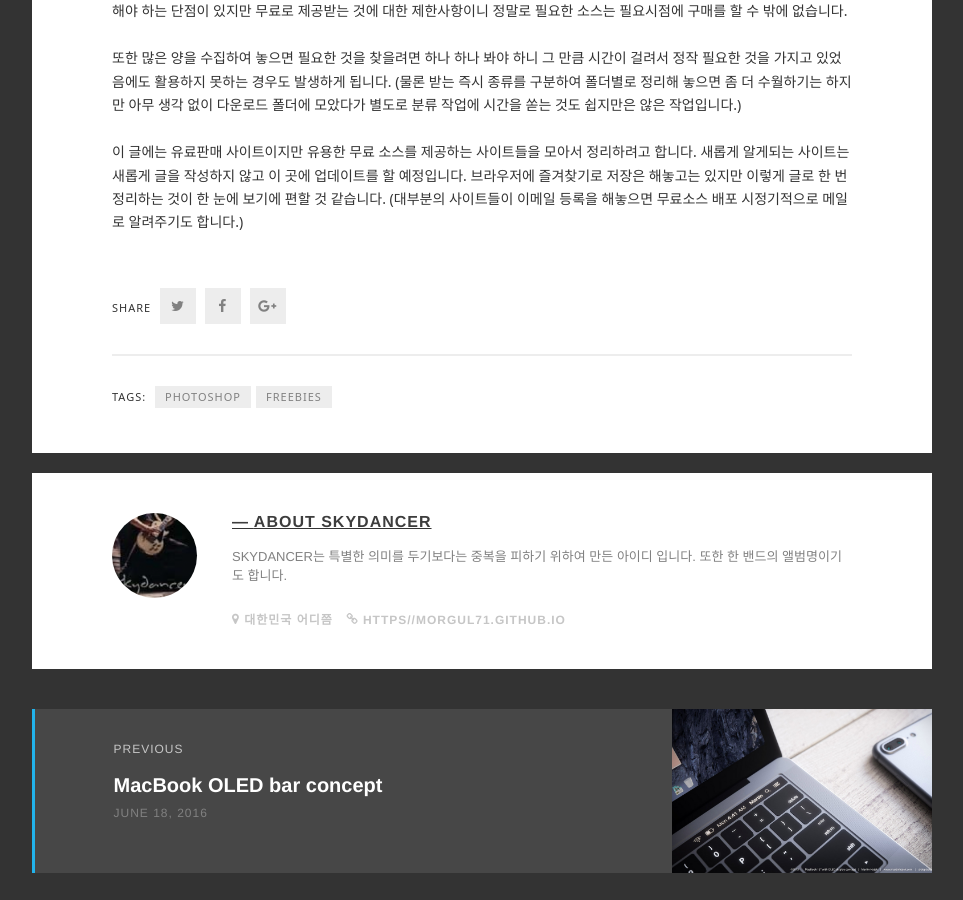
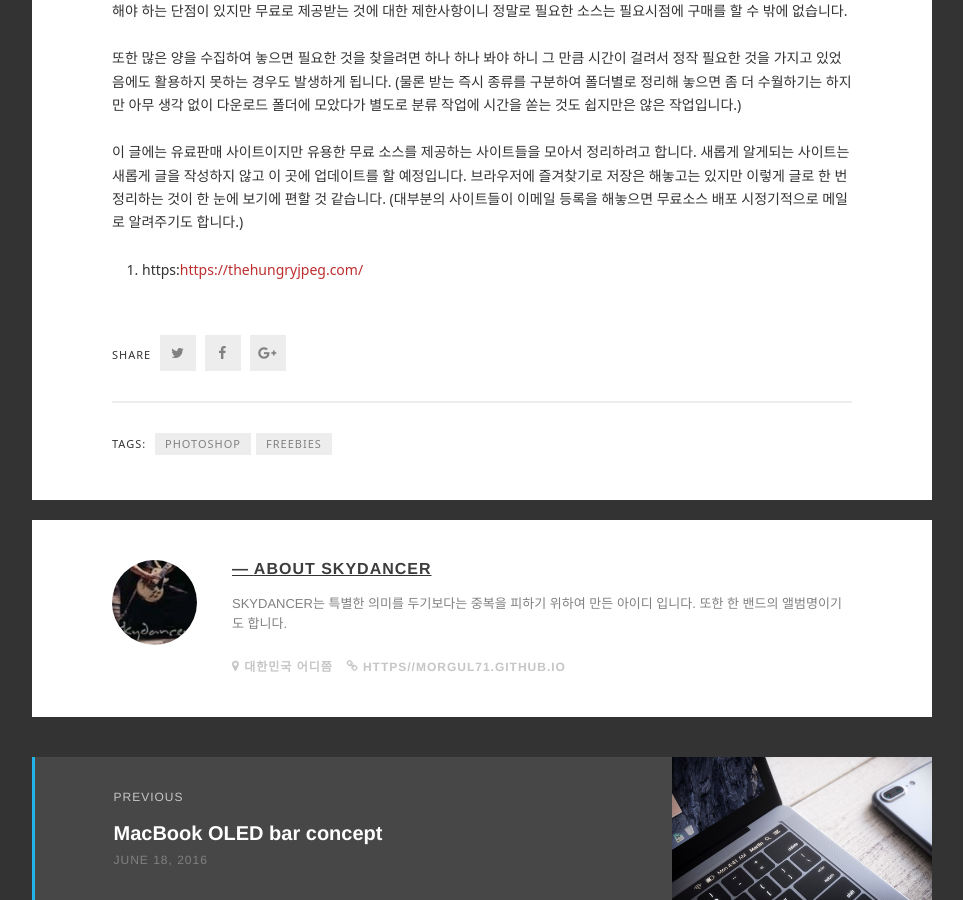
Before and after one commit to morgul71/morgul71.github.io, a Jekyll site: the page built from _posts/2016-06-23-Freebies.md, in a window 1280 px wide and 900 px high, scrolled down 1695 px. Shown: the whole window, without its empty margins (8-971 px from the left). Built offline with Jekyll 4.4.1, drawn with Linux system fonts in a browser that asks for light colours; some web fonts are replaced; comment, search, counter and statistics services are not loaded.

Commit message:
Update 2016-06-23-Freebies.md

```diff
--- a/_posts/2016-06-23-Freebies.md
+++ b/_posts/2016-06-23-Freebies.md
@@ -23,3 +23,6 @@ tags: [Photoshop, Freebies]
 또한 많은 양을 수집하여 놓으면 필요한 것을 찾을려면 하나 하나 봐야 하니 그 만큼 시간이 걸려서 정작 필요한 것을 가지고 있었음에도 활용하지 못하는 경우도 발생하게 됩니다. (물론 받는 즉시 종류를 구분하여 폴더별로 정리해 놓으면 좀 더 수월하기는 하지만 아무 생각 없이 다운로드 폴더에 모았다가 별도로 분류 작업에 시간을 쏟는 것도 쉽지만은 않은 작업입니다.)
 
 이 글에는 유료판매 사이트이지만 유용한 무료 소스를 제공하는 사이트들을 모아서 정리하려고 합니다. 새롭게 알게되는 사이트는 새롭게 글을 작성하지 않고 이 곳에 업데이트를 할 예정입니다. 브라우저에 즐겨찾기로 저장은 해놓고는 있지만 이렇게 글로 한 번 정리하는 것이 한 눈에 보기에 편할 것 같습니다. (대부분의 사이트들이 이메일 등록을 해놓으면 무료소스 배포 시정기적으로 메일로 알려주기도 합니다.)
+
+
+1. https:[https://thehungryjpeg.com/](https://thehungryjpeg.com/freebies/)
```
